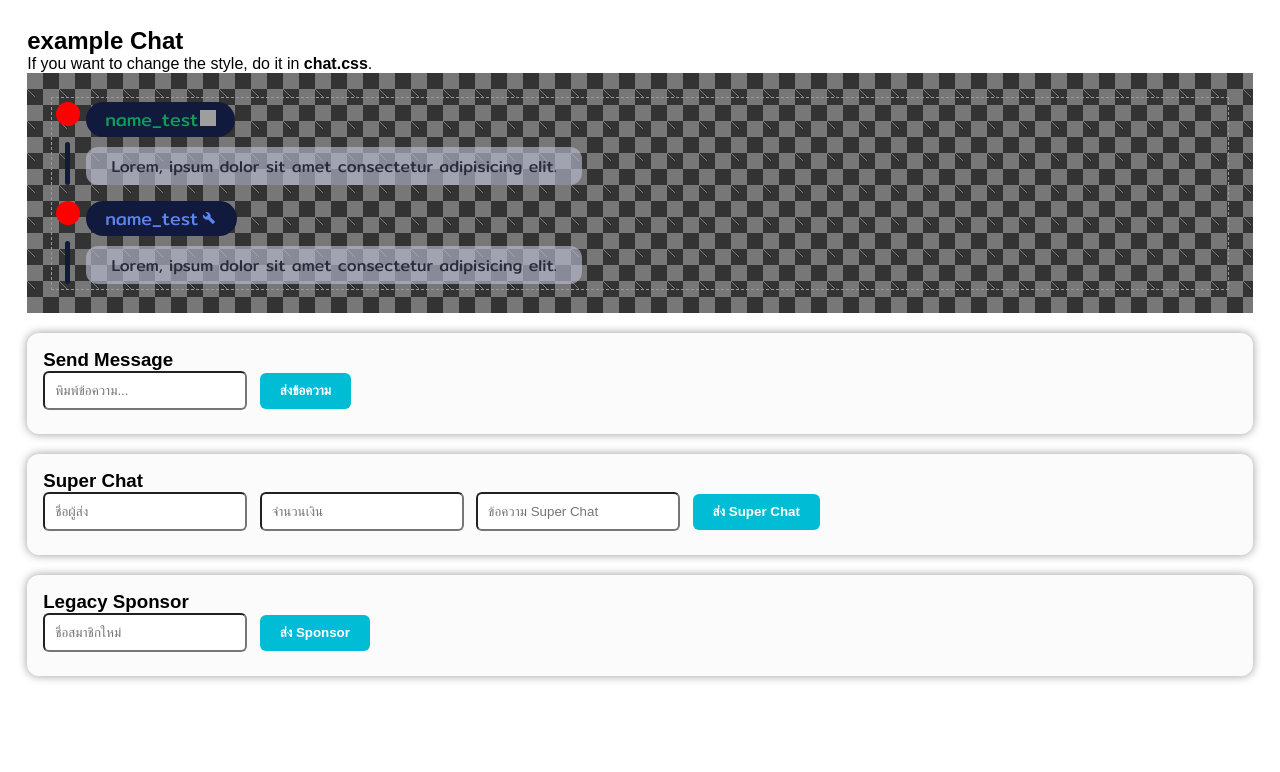
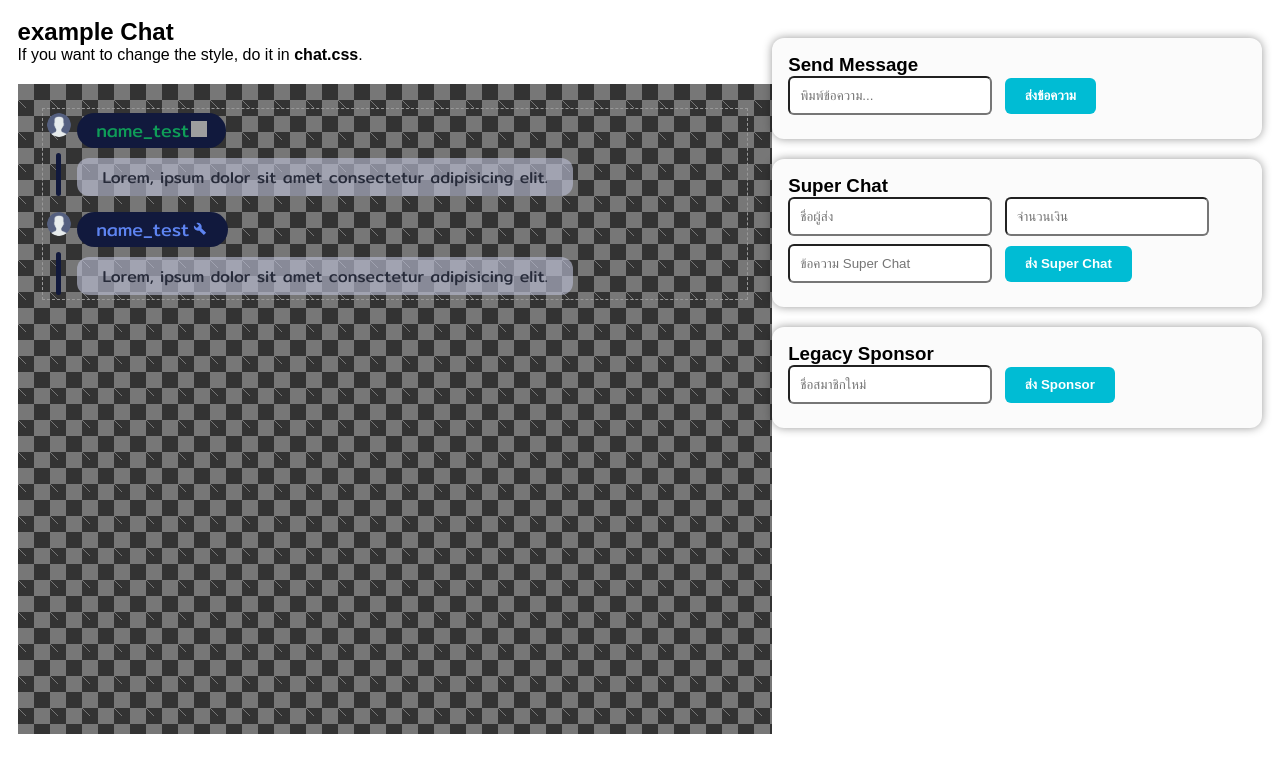
Before and after one commit to windelath/mockup-chat-youtube, a plain HTML site: page index.html in a window 1280 px wide. Drawn offline with Linux system fonts and the light colour scheme; grey boxes are pictures that could not be loaded.

Commit message:
add image and fix layout container

```diff
--- a/chat.css
+++ b/chat.css
@@ -31,9 +31,7 @@
 body {
   overflow: hidden;
   background-color: rgba(0, 0, 0, 0);
-
 }
-
 
 #separator.yt-live-chat-renderer, #panel-pages.yt-live-chat-renderer {
   border: none !important;
@@ -103,21 +101,21 @@ yt-live-chat-text-message-renderer::before {
   display: block;
   position: absolute;
   left: 13px;
-  top: 44px;
+  /* top: 44px; */
   bottom: 4px;
   width: 5px;
   border-radius: 5px;
   background-color: #11193d;
-  animation: loadingMessage 0.6s cubic-bezier(0.25, 1, 0.5, 1) forwards;
+  animation: sideLine 1s cubic-bezier(0.25, 1, 0.5, 1) forwards;
 }
 
-@keyframes loadingMessage {
+@keyframes sideLine {
   0% {
-    /* opacity: 0; */
+    opacity: 0;
     top: 20px;
   }
   100% {
-    /* opacity: 1;  */
+    opacity: 1;
     top: 44px;
   }
 }
--- a/index.html
+++ b/index.html
@@ -8,11 +8,10 @@
   </head>
   <body>
     <div class="container">
+      <!-- Chat Preview -->
+      <div id="example">
         <h2>example Chat</h2>
         <p>If you want to change the style, do it in <b>chat.css</b>.</p>
-
-      <!-- Chat Preview -->
-      <div id="example">
         <div id="example-container">
           <div id="fakebody">
             <yt-live-chat-renderer>
@@ -101,6 +100,7 @@
       </div>
 
       <!-- Chat Input Section -->
+      <div class="input_layout">
         <div class="chat-input-section">
           <h3>Send Message</h3>
           <input type="text" id="chat-input" placeholder="พิมพ์ข้อความ..." />
@@ -121,6 +121,7 @@
           <button onclick="sendLegacySponsor()">ส่ง Sponsor</button>
         </div>
     </div>
+  </div>
 
     <script src="script.js"></script>
   </body>
--- a/main.css
+++ b/main.css
@@ -7,8 +7,9 @@ h2 {
 }
 
 .container {
-  overflow: scroll;
-  padding: 1.2rem;
+  padding: 0.6rem;
+  display: flex;
+  height: fit-content;
 }
 
 .chat-input-section {
@@ -89,8 +90,7 @@ h2 {
 
 #example {
   width: 100%;
-  height: 30vh;
-  overflow: scroll;
+
 }
 
 #example-container {
@@ -108,6 +108,9 @@ h2 {
   background-size: 32px 32px;
   background-position: 0 0, 16px 0, 16px -16px, 0px 16px;
   padding: 25px;
+  margin-top: 20px;
+  height: calc(100vh - 200px);
+  overflow: scroll;
 }
 
 yt-live-chat-renderer {
@@ -150,7 +153,9 @@ yt-live-chat-text-message-renderer #author-name {
 
 yt-live-chat-text-message-renderer #author-photo {
   display: inline-block;
-  background-color: red;
+  background-image: url("./user.png");
+  background-size: cover;
+  background-position: center;
   flex: none;
 }
 
--- a/script.js
+++ b/script.js
@@ -20,7 +20,7 @@ function sendChatMessage() {
   chipAuthorName.className = "style-scope yt-live-chat-text-message-renderer";
   const authorName = document.createElement("span");
   authorName.id = "author-name";
-  authorName.textContent = "You";
+  authorName.textContent = "test_message";
 
   const message = document.createElement("span");
   message.id = "message";
```
Also changed, not shown: user.png (added). Lines whose indentation alone changed are shown as unchanged.
